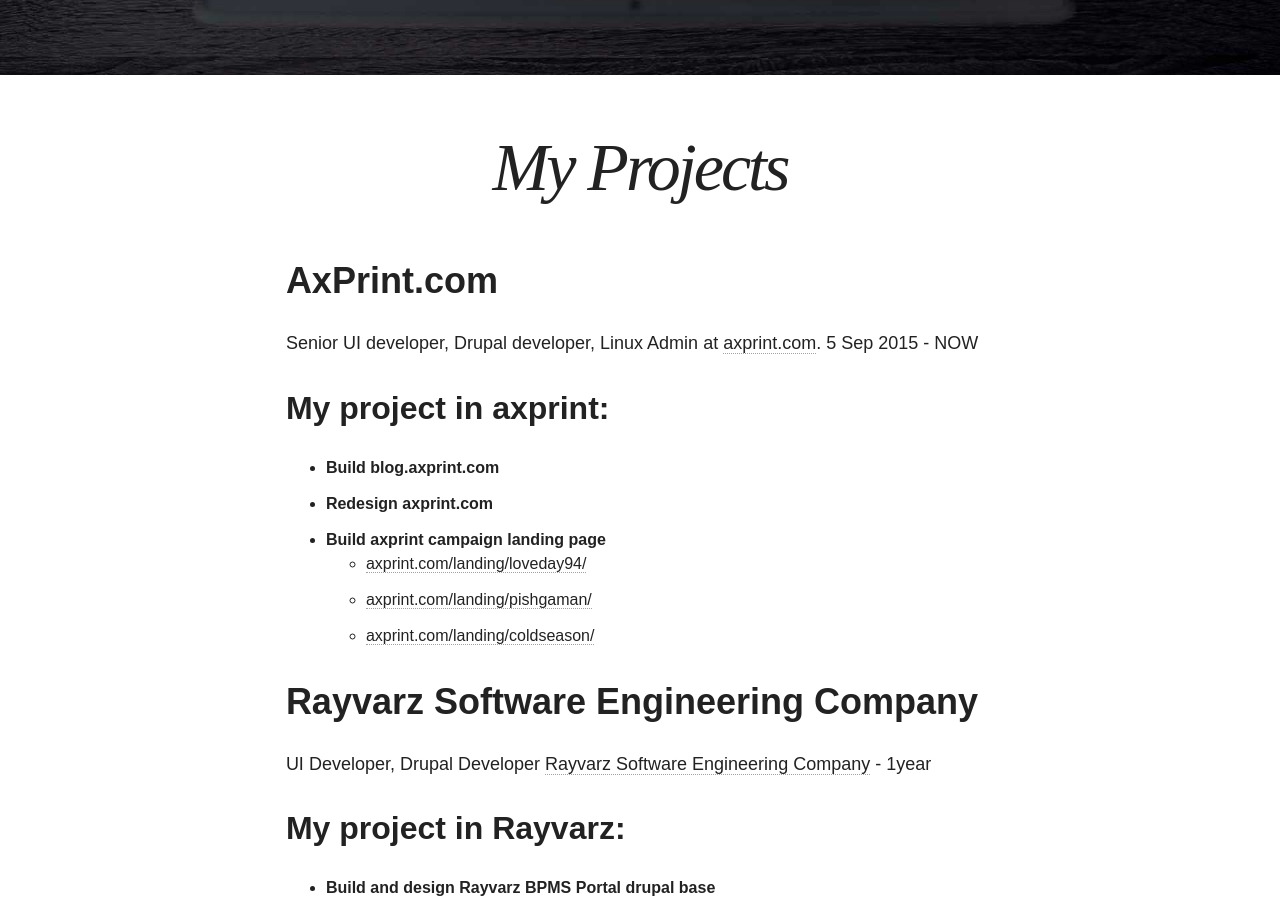
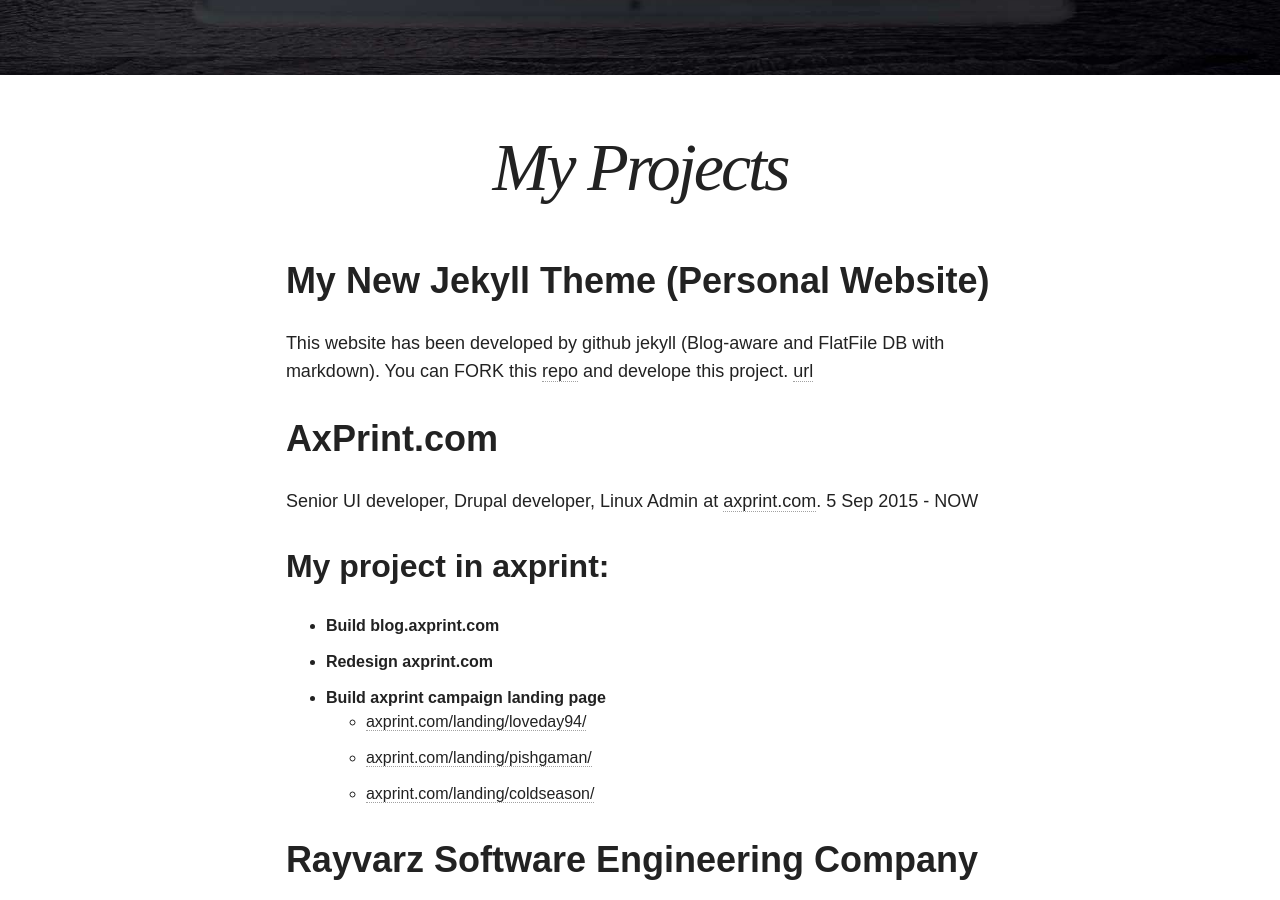
Before and after one commit to pooyagolchian/jekyll-theme, a Jekyll site: the page built from projects/index.md, in a window 1280 px wide and 900 px high, scrolled down 699 px. Built offline with Jekyll 4.4.1, drawn with Linux system fonts in a browser that asks for light colours; nearby versions of some CDN libraries.

Commit message:
add some des

```diff
--- a/projects/index.md
+++ b/projects/index.md
@@ -8,6 +8,10 @@
   <!--credit: OpenSource!-->
   <!--creditlink: -->
 ---
+# My New Jekyll Theme (Personal Website)
+This website has been developed by github jekyll (Blog-aware and FlatFile DB with markdown).
+You can FORK this [repo](https://github.com/pooya-golchian/pooya-golchian.github.io) and develope this project.
+[url](http://pooyagolchian.ir)
 
 # AxPrint.com
 Senior UI developer, Drupal developer, Linux Admin at [axprint.com](http://axprint.com). 5 Sep 2015 - NOW
```
